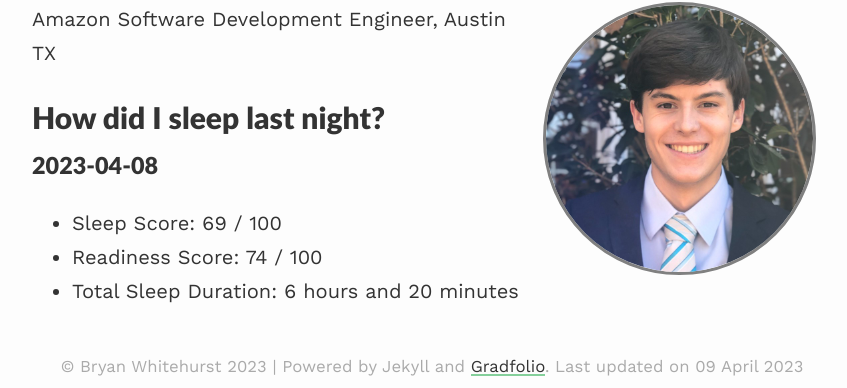
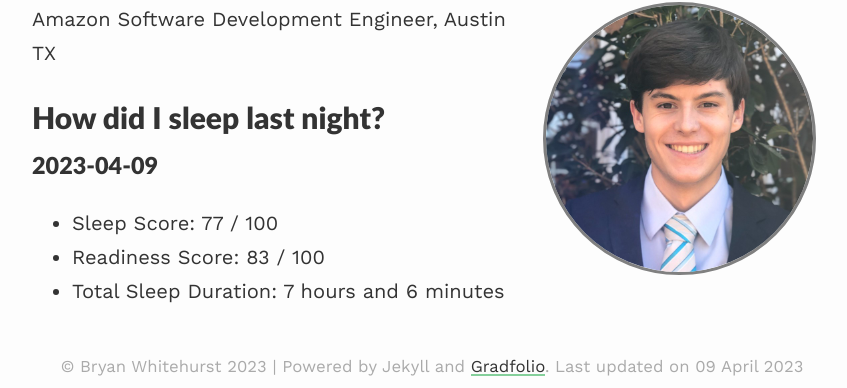
Before and after one commit to BryanWhitehurst/bryanwhitehurst.github.io, a Jekyll site: the page built from index.md, in a window 1280 px wide. Shown: the part 190-578 px from the top of the page, without its empty margins (208-1055 px from the left). Built offline with Jekyll 4.4.1, drawn with Linux system fonts in a browser that asks for light colours; nearby versions of some CDN libraries.

Commit message:
daily oura update

```diff
--- a/index.md
+++ b/index.md
@@ -10,7 +10,7 @@ published: true
 Amazon Software Development Engineer, Austin TX
 
 # How did I sleep last night?
-### 2023-04-08
-- Sleep Score: 69 / 100
-- Readiness Score: 74 / 100
-- Total Sleep Duration: 6 hours and 20 minutes
+### 2023-04-09
+- Sleep Score: 77 / 100
+- Readiness Score: 83 / 100
+- Total Sleep Duration: 7 hours and 6 minutes
```
